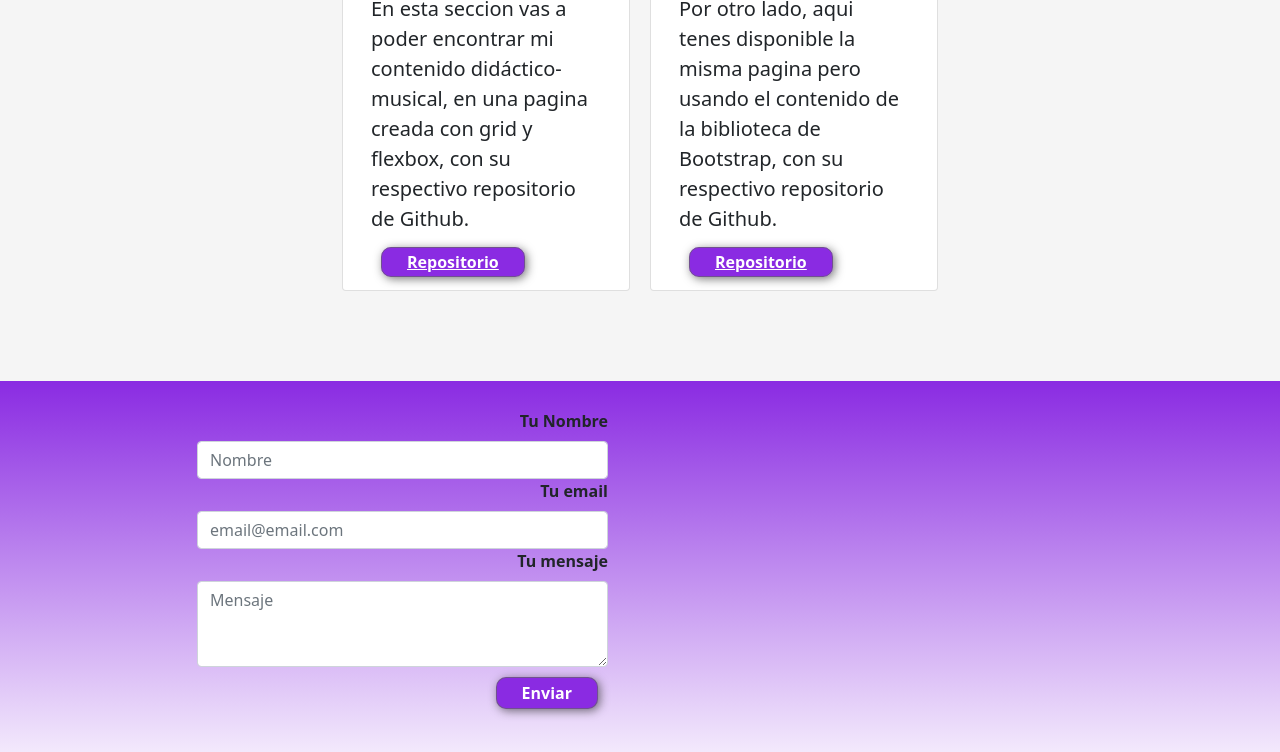
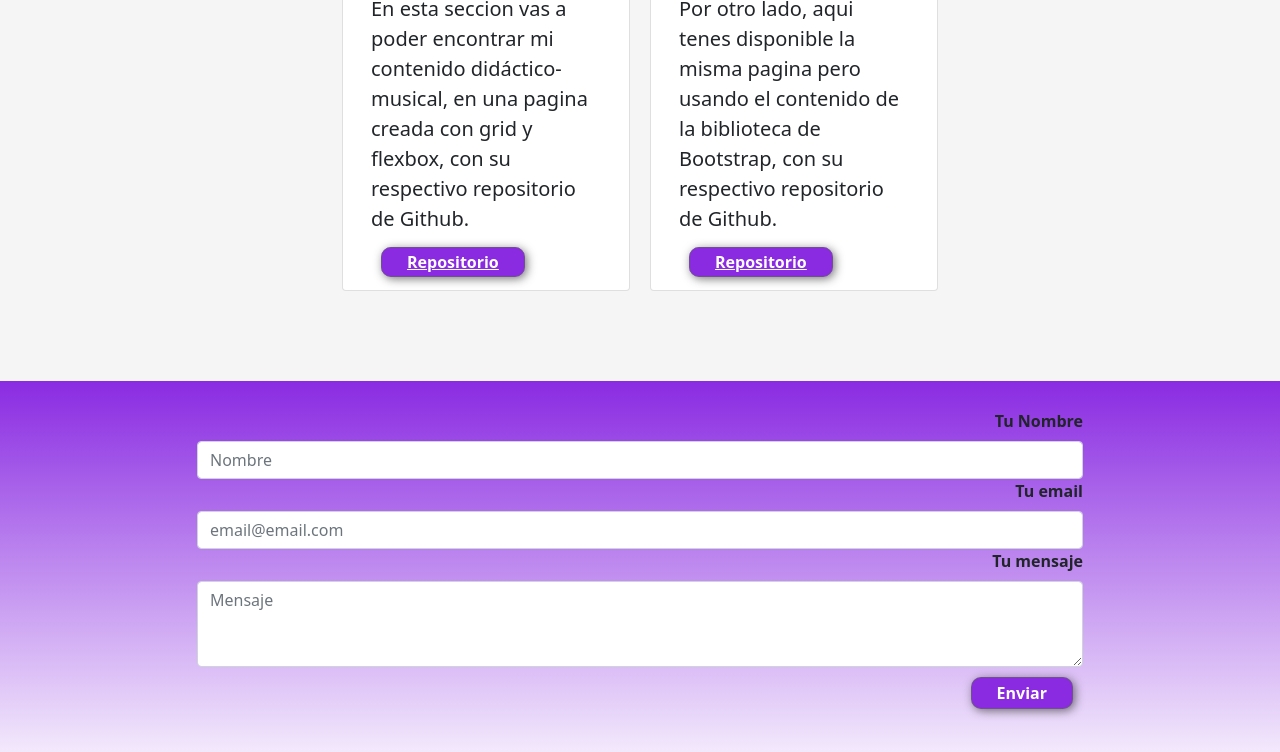
Before and after one commit to juliankloc/portfolio_cv, a plain HTML site: page index.html in a window 1280 px wide. Shown: the part 1713-2465 px from the top of the page. Drawn offline with nearby package versions, Linux system fonts and the light colour scheme.

Commit message:
cols de form

```diff
--- a/index.html
+++ b/index.html
@@ -104,7 +104,7 @@
         <section id="Contacto">
             <div class="container overflow-hidden">
                 <div class="row mt-2">
-                    <div class="col-lg-5 offset-lg-1">
+                    <div class="col-lg-10 offset-lg-1">
                         <form id="formulario" class="mb-3" action="" method="post">
                             <label for="nombreFormulario" class="form-label text-form">Tu Nombre</label>
                             <input type="text" class="form-control" name="nombre" id="nombreFormulario"
```
